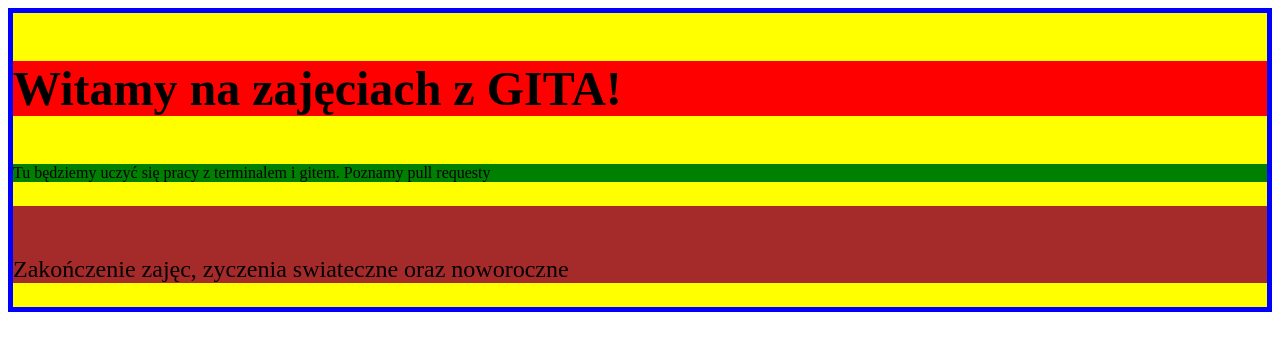
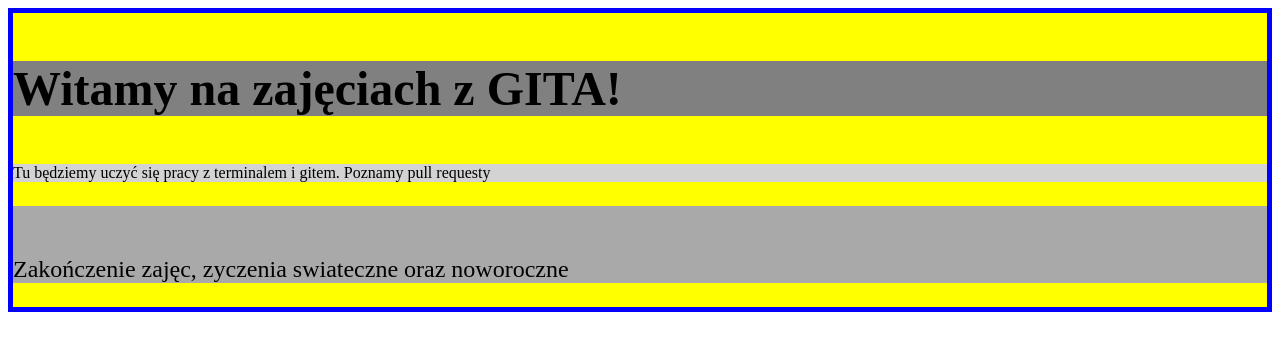
Before and after one commit to olgadomska/GIT_CDV1, a plain HTML site: page index.html in a window 1280 px wide. Drawn offline with Linux system fonts and the light colour scheme.

```diff
--- a/style.css
+++ b/style.css
@@ -6,15 +6,14 @@
 .introdution{
     font-size: 3rem;
     font-weight: bold;
-    background-color: red;
+    background-color: grey
 }
 
 .mainPart{
-    background-color: green;
+    background-color: lightgray
 }
-
 .ending{
     padding-top: 50px;
     font-size: 1.5rem;
-    background-color: brown;
+    background-color: darkgrey;
 }
```
